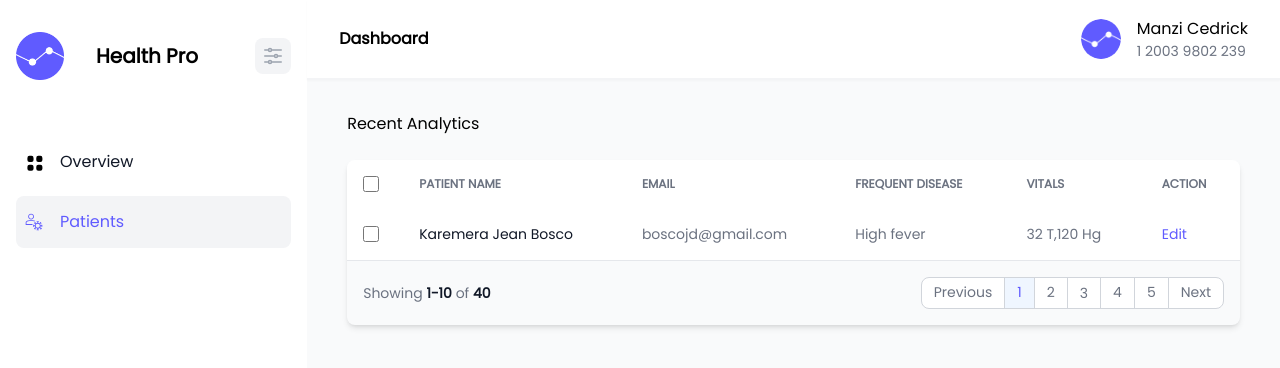
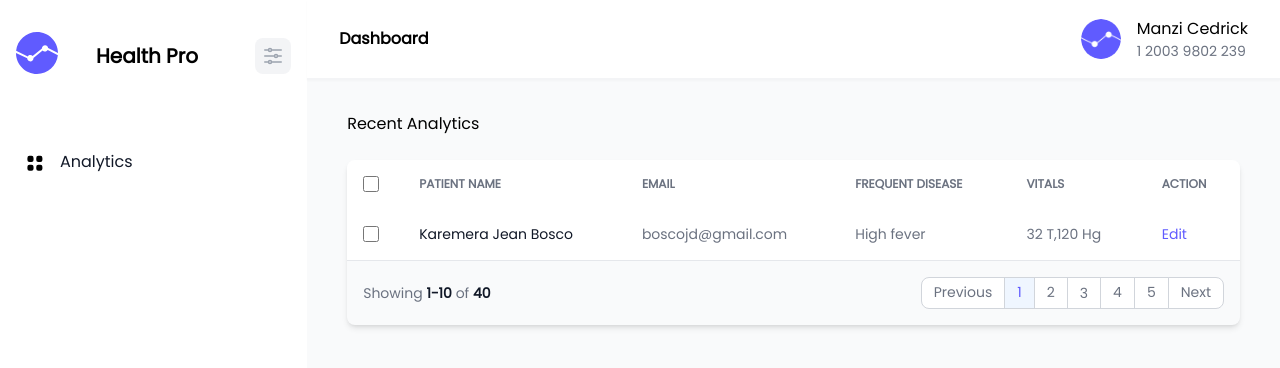
Before and after one commit to Manzi-Cedrick/health-friendly-pro-frontend, an Angular app: page /patient-page in a window 1280 px wide. Shown: the top 368 px of the page. Built offline with nearby package versions, Linux system fonts and the light colour scheme.

Commit message:
[core]: toggle sidebar view and analytics page integration

```diff
--- a/src/app/shared/sidebar/sidebar.component.html
+++ b/src/app/shared/sidebar/sidebar.component.html
@@ -1,14 +1,29 @@
-<aside class="w-[24vw] bg-white shadow-md shadow-[#00000018] p-4 min-h-screen">
+<aside [ngClass]="{'w-[6vw]': showSidebar, 'lg:w-[24vw]': !showSidebar }" class="bg-white hidden lg:block shadow-md shadow-[#00000018] p-4 min-h-screen">
   <div class="flex flex-row justify-between items-center py-4">
     <div class="flex flex-row items-center gap-x-8">
       <div class="w-12 h-12">
-        <img class="w-full h-full" src="assets/svg/Logo.png" alt="Hello" />
+        <svg
+          xmlns="http://www.w3.org/2000/svg"
+          width="42"
+          height="42"
+          viewBox="0 0 42 42"
+          fill="none"
+        >
+          <path
+            fill-rule="evenodd"
+            clip-rule="evenodd"
+            d="M41.9998 21.0966L42 21C42 9.40202 32.598 0 21 0C10.1757 0 1.26409 8.18954 0.123364 18.7105L11.79 24.4142C12.3617 23.6184 13.2953 23.1 14.35 23.1C15.2427 23.1 16.0487 23.4714 16.6219 24.068L25.9002 16.4134C25.9198 14.6906 27.3225 13.3 29.05 13.3C30.6572 13.3 31.9833 14.5037 32.1759 16.0587L41.9998 21.0966ZM17.4857 25.9482L26.5994 18.4294C27.1769 19.1434 28.0601 19.6 29.05 19.6C30.1912 19.6 31.1907 18.9931 31.7433 18.0845L41.8775 23.2815C40.7404 33.8063 31.8271 42 21 42C9.40202 42 0 32.598 0 21C0 20.9588 0.000118391 20.9177 0.000354851 20.8766L11.2016 26.3528C11.2559 28.0449 12.6447 29.4 14.35 29.4C16.0897 29.4 17.5 27.9897 17.5 26.25C17.5 26.1482 17.4952 26.0475 17.4857 25.9482Z"
+            fill="#605BFF"
+          />
+        </svg>
       </div>
-      <h1 class="font-bold text-xl text-black">Health Pro</h1>
+      <h1 [ngClass]="{'hidden': showSidebar}" class="font-bold text-xl text-black">Health Pro</h1>
     </div>
     <div>
       <button
         type="button"
+        (click)="toggleShowSidebar()"
+        [ngClass]="{'absolute left-20 top-10': showSidebar}"
         class="text-gray-400 bg-gray-100 hover:bg-gray-200 hover:text-gray-900 rounded-lg text-sm p-1.5 inline-flex items-center"
       >
         <svg
@@ -33,12 +48,14 @@
       <li>
         <a
           href="dashboard-page"
-          class="flex items-center py-3.5 px-2  text-gray-900 rounded-lg hover:bg-gray-100 group"
-          [ngClass]="{'text-primary bg-gray-100': currentRoute === 'dashboard-page'}"
+          class="flex items-center py-3.5 px-2 text-gray-900 rounded-lg hover:bg-gray-100 group"
+          [ngClass]="{
+            'text-primary bg-gray-100': currentRoute === 'dashboard-page'
+          }"
         >
           <svg
             class="w-5 h-5 text-black transition duration-75"
-            [ngClass]="{'text-primary': currentRoute === 'dashboard-page'}"
+            [ngClass]="{ 'text-primary': currentRoute === 'dashboard-page' }"
             aria-hidden="true"
             xmlns="http://www.w3.org/2000/svg"
             fill="currentColor"
@@ -50,40 +67,7 @@
               d="M3.75 6A2.25 2.25 0 016 3.75h2.25A2.25 2.25 0 0110.5 6v2.25a2.25 2.25 0 01-2.25 2.25H6a2.25 2.25 0 01-2.25-2.25V6zM3.75 15.75A2.25 2.25 0 016 13.5h2.25a2.25 2.25 0 012.25 2.25V18a2.25 2.25 0 01-2.25 2.25H6A2.25 2.25 0 013.75 18v-2.25zM13.5 6a2.25 2.25 0 012.25-2.25H18A2.25 2.25 0 0120.25 6v2.25A2.25 2.25 0 0118 10.5h-2.25a2.25 2.25 0 01-2.25-2.25V6zM13.5 15.75a2.25 2.25 0 012.25-2.25H18a2.25 2.25 0 012.25 2.25V18A2.25 2.25 0 0118 20.25h-2.25A2.25 2.25 0 0113.5 18v-2.25z"
             />
           </svg>
-          <span class="ml-4">Overview</span>
-        </a>
-      </li>
-      <li>
-        <a
-          href="patient-page"
-          class='flex items-center py-3.5 px-2 text-gray-900 rounded-lg hover:bg-gray-100 group'
-          [ngClass]="{'text-primary bg-gray-100': currentRoute === 'patient-page'}"
-        >
-          <svg
-            class="w-5 h-5 text-gray-500 transition duration-75 group-hover:text-gray-900"
-            [ngClass]="{'text-primary': currentRoute === 'patient-page'}"
-            xmlns="http://www.w3.org/2000/svg"
-            viewBox="0 0 48 48"
-            fill="currentColor"
-            aria-hidden="true"
-          >
-            <g fill="currentColor">
-              <path
-                fill-rule="evenodd"
-                d="M17 18c3.867 0 7-3.133 7-7s-3.133-7-7-7s-7 3.133-7 7s3.133 7 7 7Zm5-7c0 2.763-2.237 5-5 5s-5-2.237-5-5s2.237-5 5-5s5 2.237 5 5Z"
-                clip-rule="evenodd"
-              />
-              <path
-                d="M6 25.333c0-.472.258-.992.946-1.556c.687-.564 1.692-1.073 2.888-1.498C12.222 21.429 15.108 21 17 21c1.892 0 4.778.428 7.166 1.279c.336.12.656.245.959.377c.62-.472 1.283-.89 1.982-1.247a14.534 14.534 0 0 0-2.27-1.014C22.227 19.465 19.113 19 17 19c-2.113 0-5.227.465-7.837 1.395c-1.304.464-2.548 1.067-3.485 1.836C4.74 22.999 4 24.03 4 25.333V31h16.153c.106-.686.265-1.354.474-2H6v-3.667Z"
-              />
-              <path
-                fill-rule="evenodd"
-                d="M30 23a1 1 0 0 1 1-1h4a1 1 0 1 1 0 2h-1v2.07a6.965 6.965 0 0 1 3.192 1.324L38.586 26l-.293-.293a1 1 0 0 1 1.414-1.414l2 2a1 1 0 0 1-1.414 1.414L40 27.414l-1.394 1.394A6.965 6.965 0 0 1 39.93 32H42v-1a1 1 0 1 1 2 0v4a1 1 0 1 1-2 0v-1h-2.07a6.956 6.956 0 0 1-.922 2.594L41 38.586l.293-.293a1 1 0 0 1 1.414 1.414l-2 2a1 1 0 0 1-1.414-1.414l.293-.293l-1.848-1.847A6.975 6.975 0 0 1 34 39.929V42h1a1 1 0 1 1 0 2h-4a1 1 0 1 1 0-2h1v-2.07a6.965 6.965 0 0 1-3.192-1.324L27.414 40l.293.293a1 1 0 0 1-1.414 1.414l-2-2a1 1 0 0 1 1.414-1.414l.293.293l1.394-1.394A6.965 6.965 0 0 1 26.07 34H24v1a1 1 0 1 1-2 0v-4a1 1 0 1 1 2 0v1h2.07a6.965 6.965 0 0 1 1.324-3.192L26 27.414l-.293.293a1 1 0 0 1-1.414-1.414l2-2a1 1 0 0 1 1.414 1.414l-.293.293l1.394 1.394A6.965 6.965 0 0 1 32 26.07V24h-1a1 1 0 0 1-1-1Zm-2 10a5 5 0 1 0 10 0a5 5 0 0 0-10 0Z"
-                clip-rule="evenodd"
-              />
-            </g>
-          </svg>
-          <span class="ml-4">Patients</span>
+          <span [ngClass]="{'hidden': showSidebar}" class="ml-4">Analytics</span>
         </a>
       </li>
     </ul>
```
